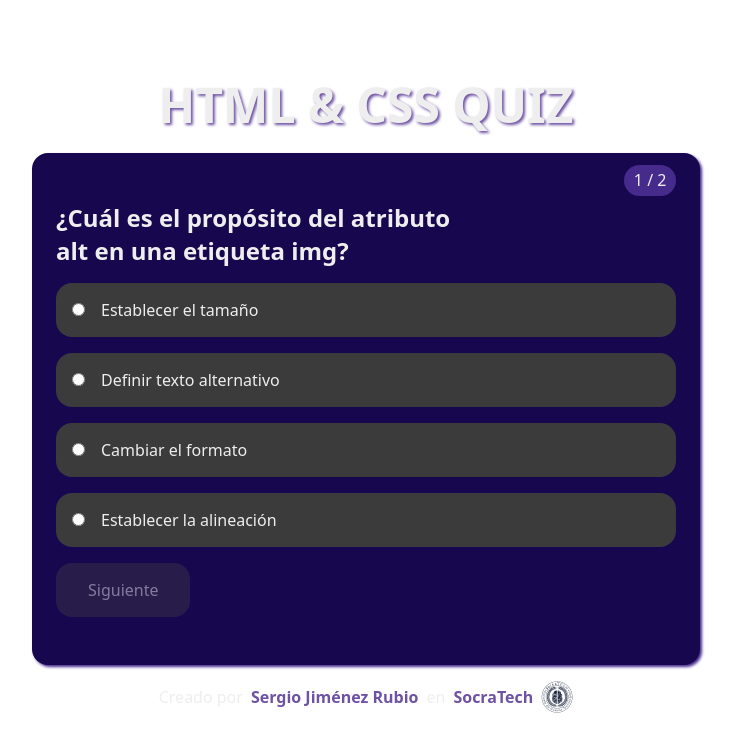
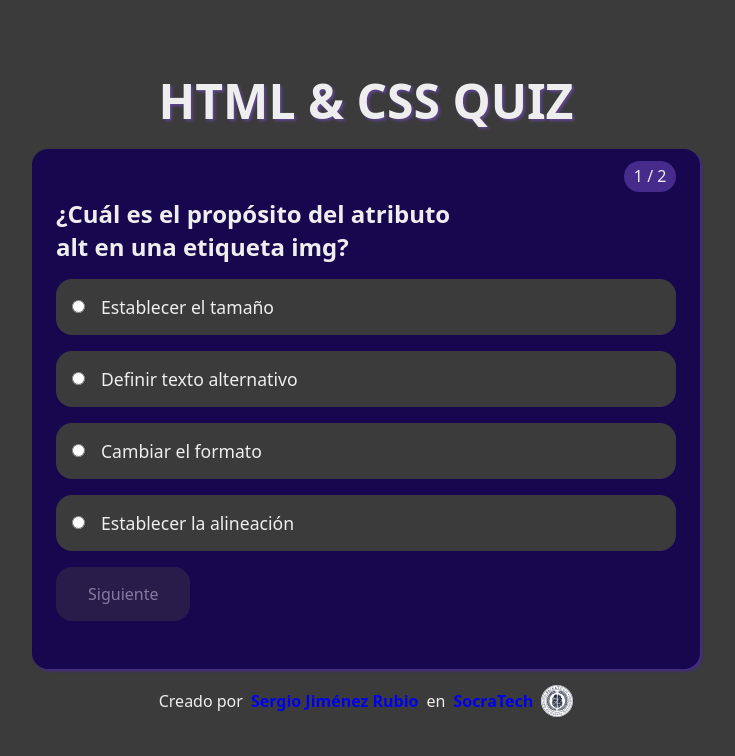
Before and after one commit to reposocratech/HTML-CSS-Quiz, a React (Vite) app: page / in a window 1280 px wide. Shown: the top 756 px of the page, without its empty margins (274-1009 px from the left). Built offline with nearby package versions, Linux system fonts and the light colour scheme.

Commit message:
Mejoras de diseño

```diff
--- a/src/App.css
+++ b/src/App.css
@@ -4,7 +4,7 @@
   --option-color: #3b3b3b;
   --correct-color: #007500;
   --incorrect-color: #750019;
-  --info-color: #6e52a3;
+  --info-color: #5e458e;
   --text-color: #efeeee;
   color-scheme: light dark;
 }
@@ -21,6 +21,7 @@ body {
   place-items: center;
   min-height: 100dvh;
   color: var(--text-color);
+  background-color: var(--option-color);
 }
 
 main {
@@ -86,6 +87,7 @@ button {
       display: flex;
       align-items: center;
       column-gap: 1rem;
+      font-size: 1.1rem;
 
       &.correct {
         background-color: var(--correct-color);
@@ -117,6 +119,7 @@ button {
     }
 
     p {
+      text-wrap: pretty;
       line-height: 1.5;
       width: 100%;
     }
--- a/src/components/footer/footer.css
+++ b/src/components/footer/footer.css
@@ -13,7 +13,6 @@
 
     a {
       text-decoration: none;
-      color: var(--info-color);
       font-weight: bold;
 
       &:hover {
```
